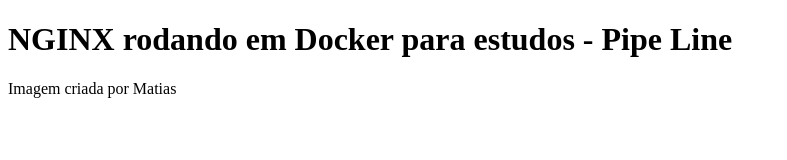
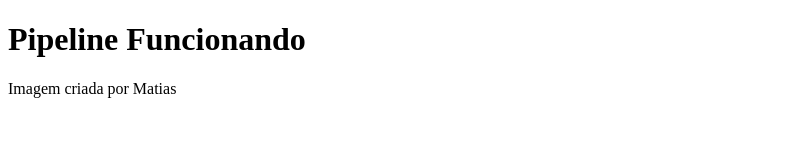
Before and after one commit to a20n21/nginx-docker, a plain HTML site: page site/index.html in a window 1280 px wide. Shown: the whole page, without its empty margins (0-787 px from the left). Drawn offline with Linux system fonts and the light colour scheme.

Commit message:
Teste CI automático Jenkins

```diff
--- a/site/index.html
+++ b/site/index.html
@@ -4,7 +4,7 @@
     <title>Aplicação Pipeline Matias</title>
 </head>
 <body>
-    <h1>NGINX rodando em Docker para estudos - Pipe Line </h1>
+    <h1>Pipeline Funcionando </h1>
     <p>Imagem criada por Matias</p>
 </body>
 </html>
```
